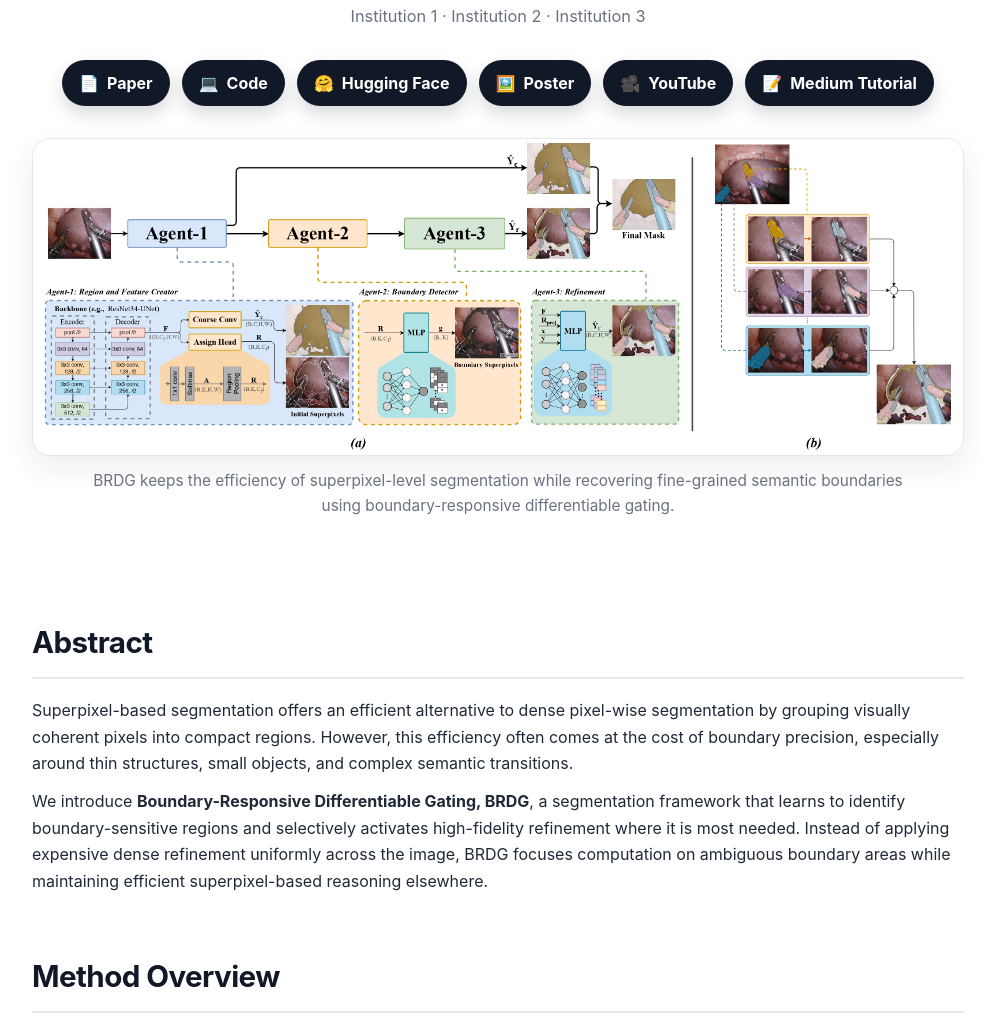
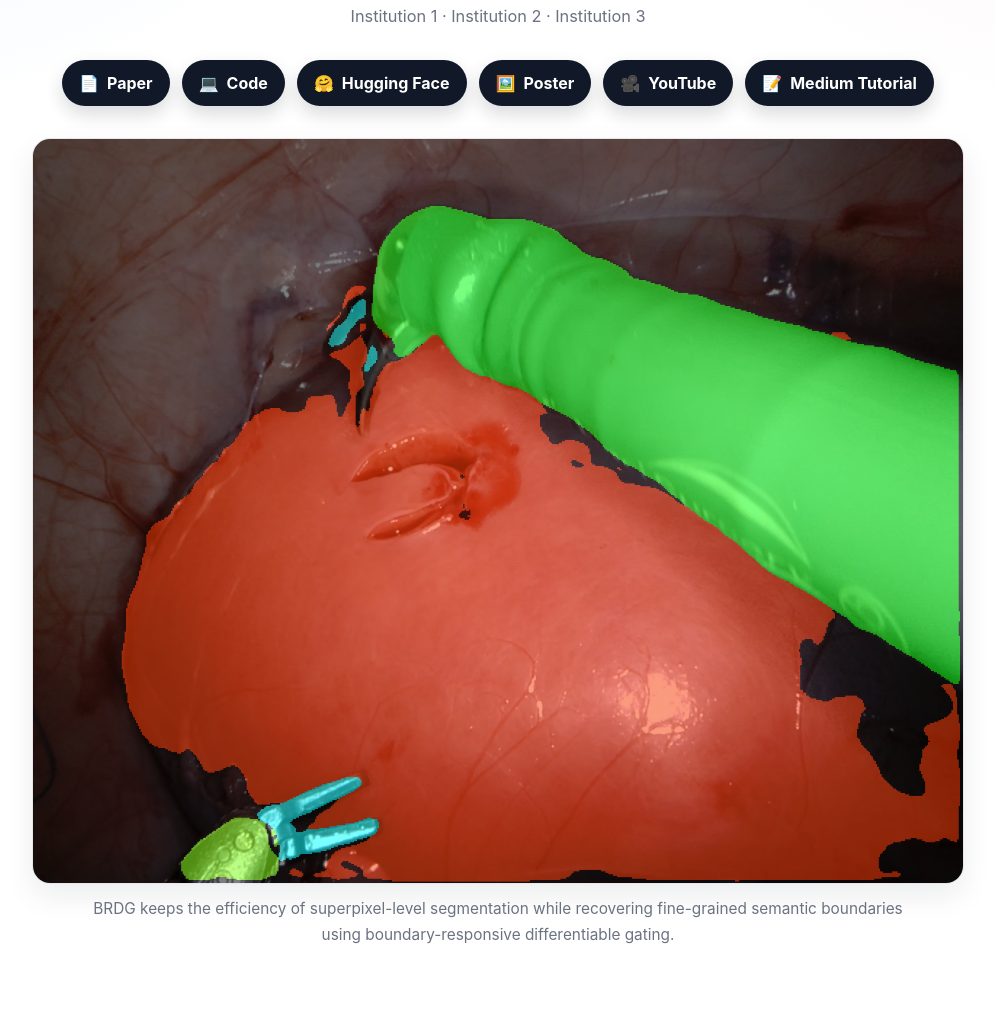
Before and after one commit to fatma936-sudo/BRDG, a plain HTML site: page docs/index.html in a window 1280 px wide. Shown: the part 515-1531 px from the top of the page, without its empty margins (142-1137 px from the left). Drawn offline with Linux system fonts and the light colour scheme.

Commit message:
Update teaser image source in index.html

```diff
--- a/docs/index.html
+++ b/docs/index.html
@@ -69,7 +69,7 @@
 
       <img
         class="teaser"
-        src="assets/BRDG_Arch.jpg"
+        src="assets/Qualitative_results.png"
         alt="BRDG teaser figure showing image, superpixels, boundary gating, and final segmentation"
       />
 
```
